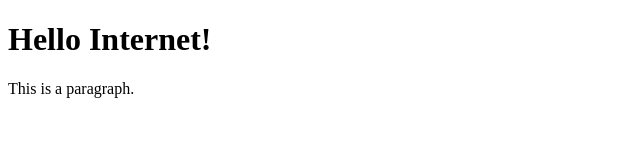
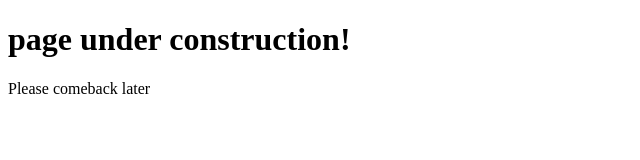
Before and after one commit to bluejaysholdings/mybluejayholdings.github.io, a plain HTML site: page index.html in a window 1280 px wide. Shown: the whole page, without its empty margins (0-640 px from the left). Drawn offline with Linux system fonts and the light colour scheme.

Commit message:
Update index.html

```diff
--- a/index.html
+++ b/index.html
@@ -1,11 +1,11 @@
 <!DOCTYPE html>
 <html>
 <head>
-<title>Connor's Website</title>
+<title>Welcome</title>
 </head>
 <body>
 
-<h1>Hello Internet!</h1>
-<p>This is a paragraph.</p><script>alert('Random Javascript!');</script>
+<h1>page under construction!</h1>
+<p>Please comeback later</p>
 </body>
 </html>
```
